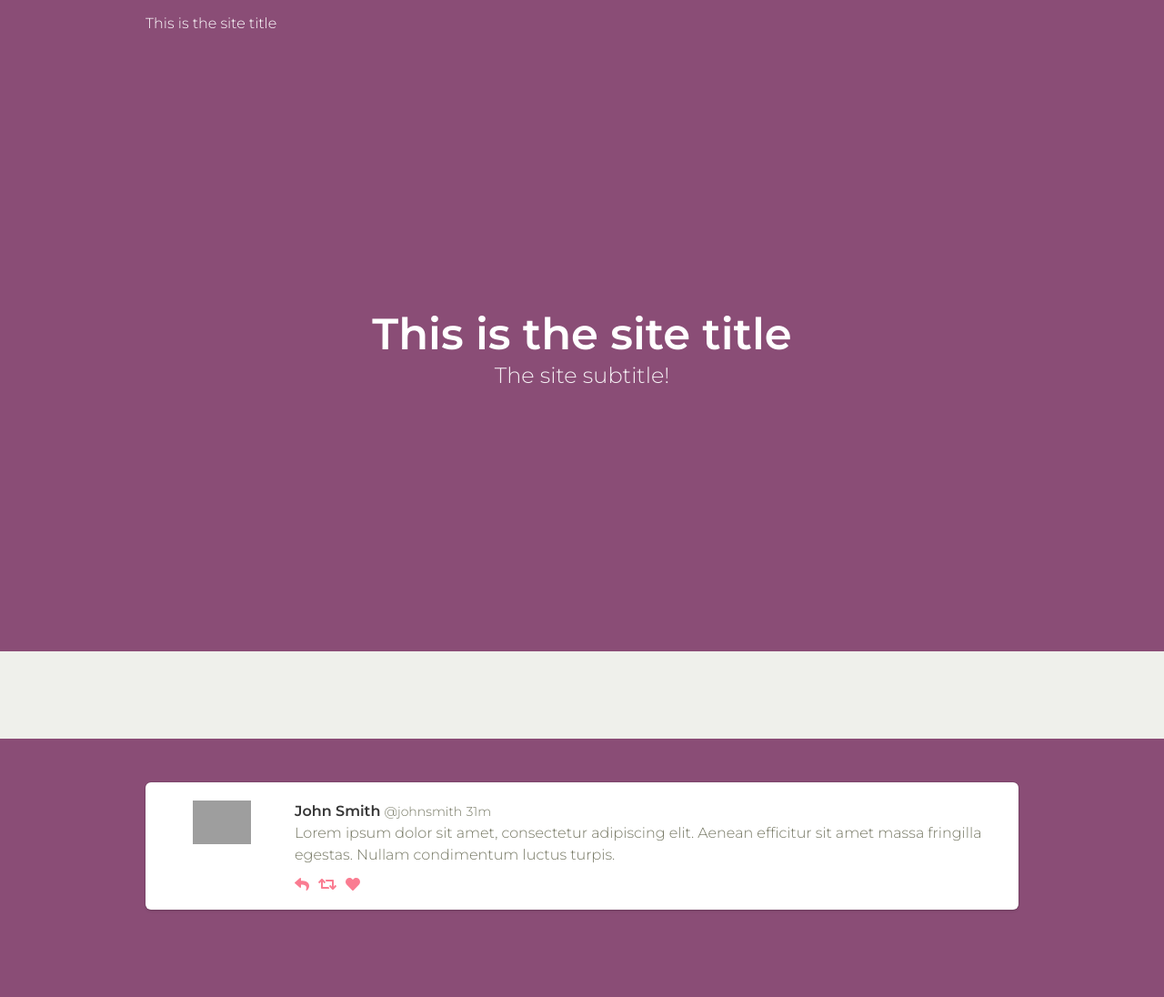
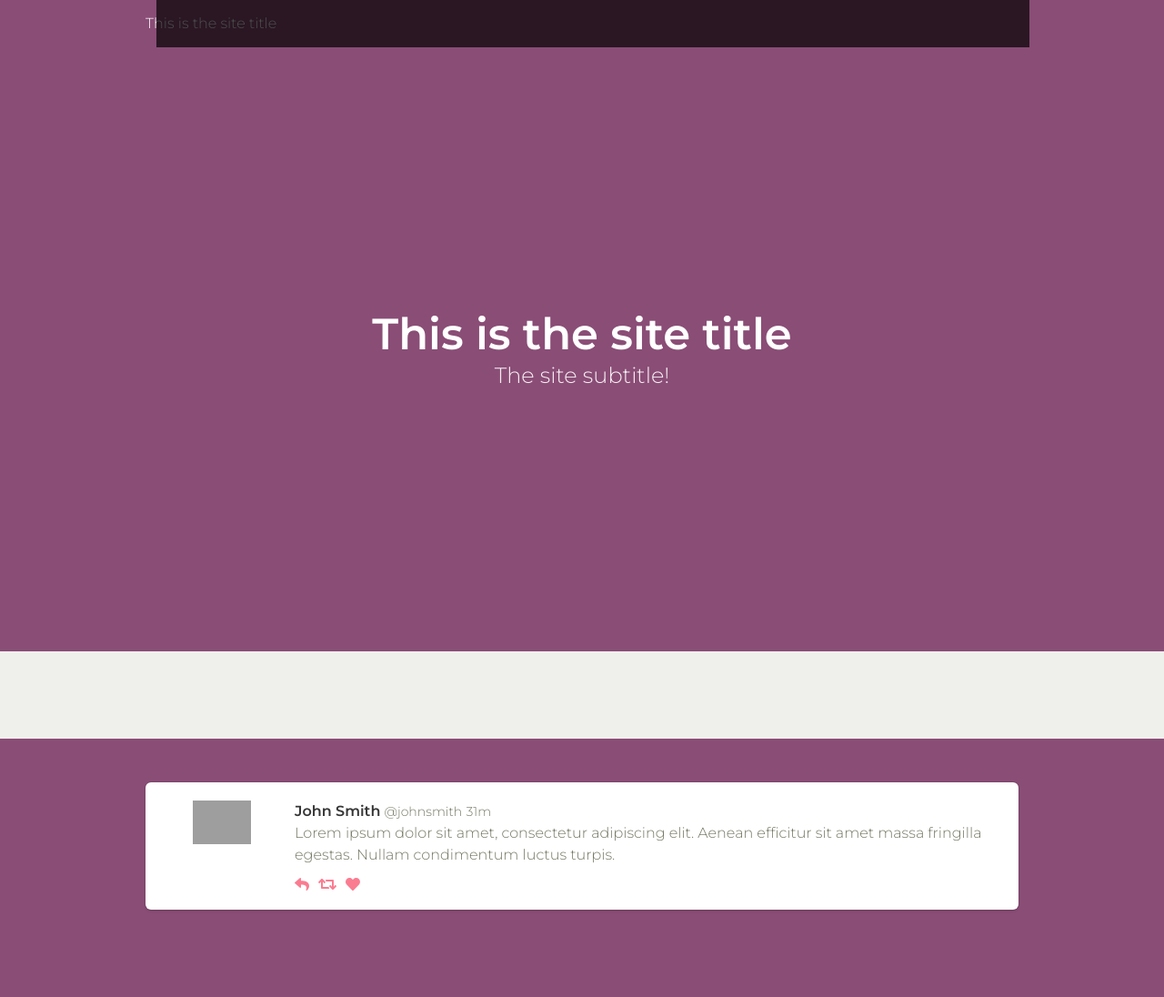
Before and after one commit to AlanRynne/Rynne-Jekyll-Theme, a Jekyll site: the page built from index.html, in a window 1280 px wide. Shown: the whole page at 91% size. Built offline with Jekyll 4.4.1, drawn with Linux system fonts in a browser that asks for light colours; nearby versions of some CDN libraries; the table of contents is made by our own code; grey boxes are pictures that could not be loaded.

Commit message:
Added mobile menu style

```diff
--- a/assets/css/main.scss
+++ b/assets/css/main.scss
@@ -155,3 +155,11 @@ a{
 		background-position: center;
 	}
 }
+
+#navbarMenuHeroA {
+	background-color: black;
+	opacity: 0.7;
+	position: absolute;
+	right: 0;
+	width: 100%;
+}
```
